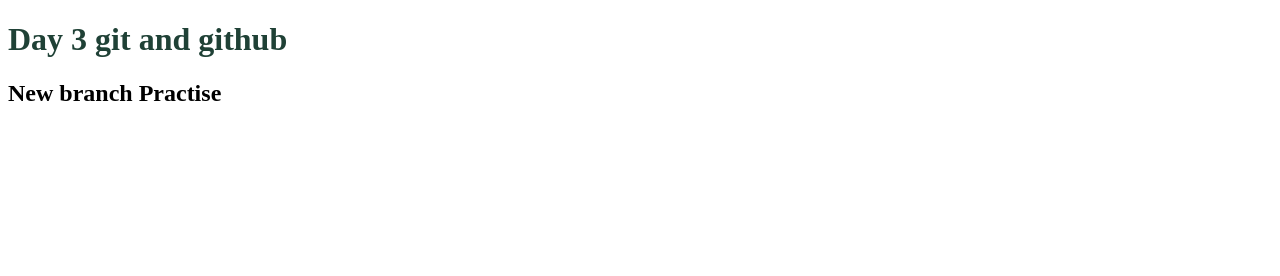
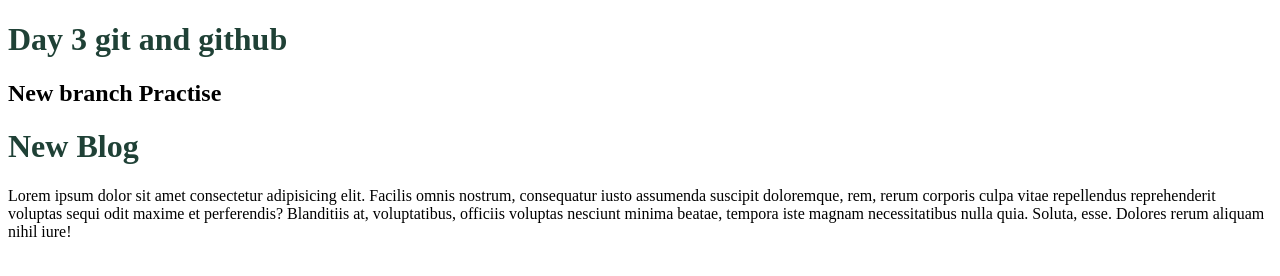
Before and after one commit to developer-munir/day3-git, a plain HTML site: page index.html in a window 1280 px wide. Drawn offline with Linux system fonts and the light colour scheme.

Commit message:
new blog

```diff
--- a/index.html
+++ b/index.html
@@ -4,11 +4,15 @@
     <meta charset="UTF-8">
     <meta http-equiv="X-UA-Compatible" content="IE=edge">
     <meta name="viewport" content="width=device-width, initial-scale=1.0">
-    <title>Day 3 git and github</title>
+    <title>Day 3 git and github.com</title>
     <link rel="stylesheet" href="style.css">
 </head>
 <body>
     <h1>Day 3 git and github</h1>
     <h2>New branch Practise</h2>
+    <div>
+        <h1>New Blog</h1>
+        <p>Lorem ipsum dolor sit amet consectetur adipisicing elit. Facilis omnis nostrum, consequatur iusto assumenda suscipit doloremque, rem, rerum corporis culpa vitae repellendus reprehenderit voluptas sequi odit maxime et perferendis? Blanditiis at, voluptatibus, officiis voluptas nesciunt minima beatae, tempora iste magnam necessitatibus nulla quia. Soluta, esse. Dolores rerum aliquam nihil iure!</p>
+    </div>
 </body>
 </html>
```
